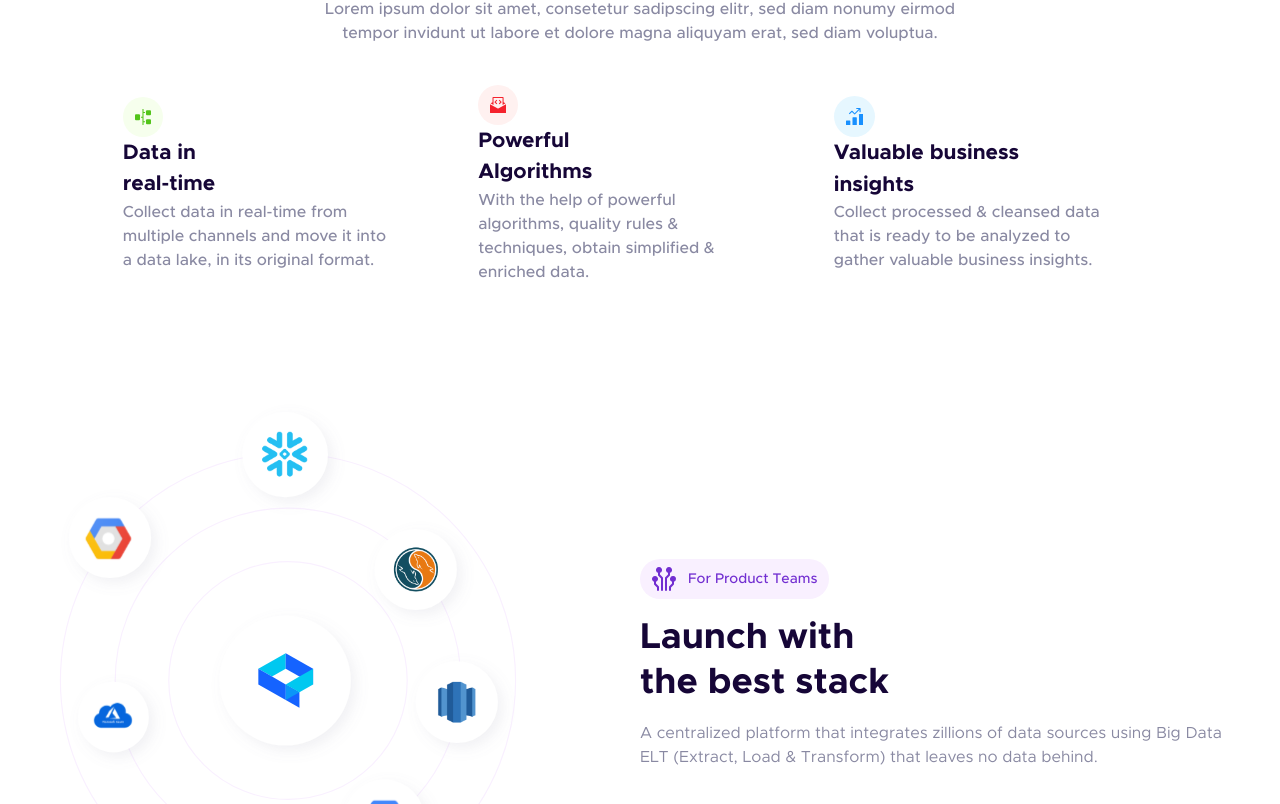
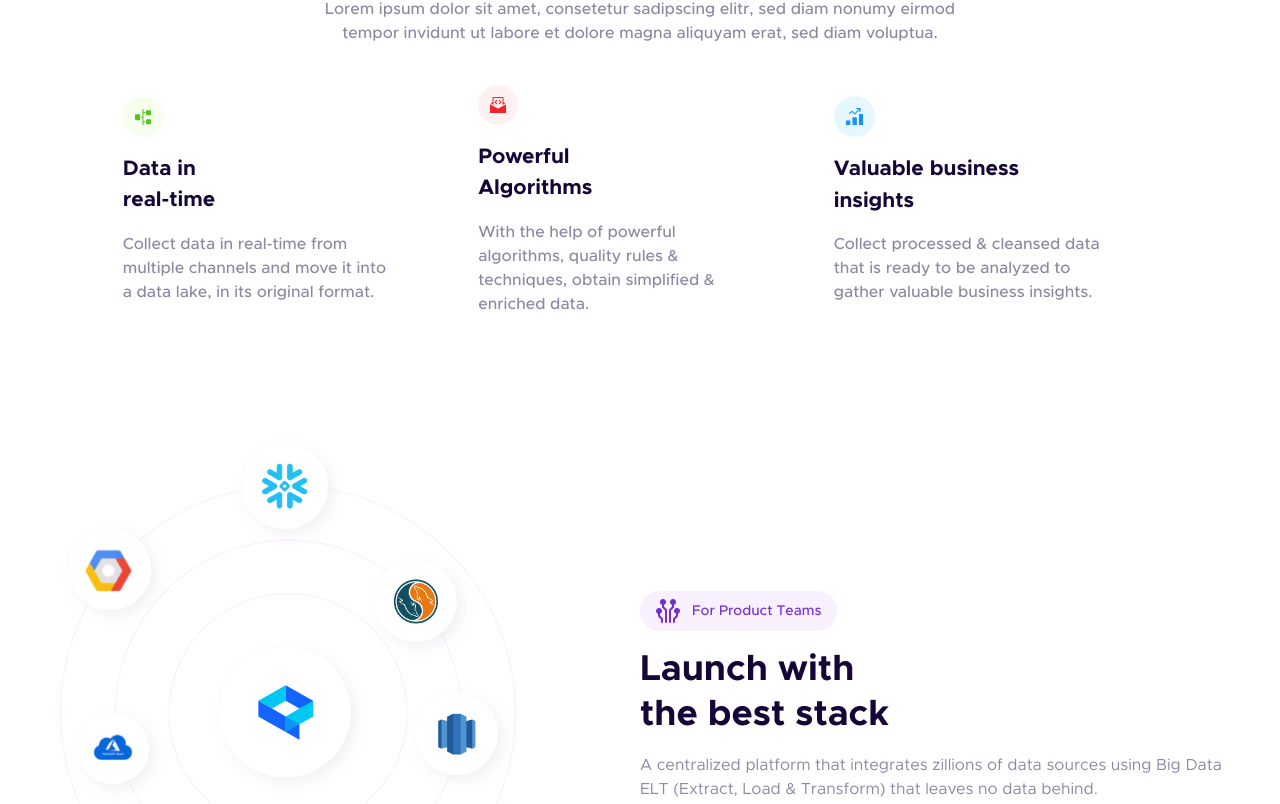
Before and after one commit to babblebey/qubly, a React (Vite) app: page / in a window 1280 px wide. Shown: the part 1016-1820 px from the top of the page. Built offline with nearby package versions, Linux system fonts and the light colour scheme.

Commit message:
updated styles within the Navbar and WhyQubly component

```diff
--- a/src/components/Hero.jsx
+++ b/src/components/Hero.jsx
@@ -2,7 +2,7 @@ import heroImg from '../img/hero.svg';
 
 const Hero = () => {
     return (
-        <div className="w-full max-w-[1400px] m-auto flex flex-col lg:flex-row items-center px-10 pb-10 md:pb-36 mt-10 mb-28">
+        <div className="container flex flex-col lg:flex-row items-center px-10 pb-10 md:pb-36 mt-10 mb-28">
             <div className="w-full lg:w-6/12">
                 <div className="rounded-full flex items-center justify-center bg-secondary-100 w-fit py-2 px-4 mb-2">
                     <svg id="edit-brightness" xmlns="http://www.w3.org/2000/svg" width="16" height="16" viewBox="0 0 16 16">
--- a/src/components/Navbar.jsx
+++ b/src/components/Navbar.jsx
@@ -10,7 +10,7 @@ const Navbar = () => {
     }
 
     return (
-        <div className="w-full max-w-[1400px] m-auto">
+        <div className="container">
             <div className={`flex justify-between items-center px-10 py-4 ${toggleMenu && 'bg-white'}`}>
                 <img src={logo} alt="Qubly" className="w-[38px] md:w-[48px]"/>
 
--- a/src/components/WhyQubly.jsx
+++ b/src/components/WhyQubly.jsx
@@ -1,8 +1,8 @@
 const WhyQubly = () => {
     return (
-        <div className="w-full max-w-[1400px] m-auto">
+        <div className="container my-14">
             <div className="w-full flex justify-center">
-                <div className="pill">
+                <div className="pill py-2 px-3">
                     <svg className="w-5 mr-2" xmlns="http://www.w3.org/2000/svg" width="25.776" height="17.184" viewBox="0 0 25.776 17.184">
                         <path id="Icon_awesome-eye" data-name="Icon awesome-eye" d="M25.62,12.439A14.353,14.353,0,0,0,12.888,4.5,14.355,14.355,0,0,0,.156,12.439a1.448,1.448,0,0,0,0,1.306,14.353,14.353,0,0,0,12.732,7.939A14.355,14.355,0,0,0,25.62,13.745,1.448,1.448,0,0,0,25.62,12.439Zm-12.732,7.1a6.444,6.444,0,1,1,6.444-6.444A6.444,6.444,0,0,1,12.888,19.536Zm0-10.74a4.265,4.265,0,0,0-1.133.17,2.141,2.141,0,0,1-2.994,2.994A4.286,4.286,0,1,0,12.888,8.8Z" transform="translate(0 -4.5)" fill="#722ed1"/>
                     </svg>
@@ -25,7 +25,7 @@ const WhyQubly = () => {
             <div className=" w-full md:w-10/12 m-auto flex flex-col md:flex-row justify-center md:justify-between items-center mt-6">
                 <div className="w-full p-6 md:p-4 md:w-[35%] text-center md:text-left">
                     <div className="rounded-full p-3 w-fit bg-[#F6FFED] m-auto md:m-0">
-                        <svg class xmlns="http://www.w3.org/2000/svg" width="16" height="16.437" viewBox="0 0 16 16.437">
+                        <svg xmlns="http://www.w3.org/2000/svg" width="16" height="16.437" viewBox="0 0 16 16.437">
                             <g id="Group_15" data-name="Group 15" transform="translate(-0.219)">
                                 <path id="Path_618" data-name="Path 618" d="M14.568,0H13.541V7.7H12V8.732h1.541v7.7h1.027V13.355h1.541V12.328H14.568V4.109h1.541V3.082H14.568Z" transform="translate(-5.836)" fill="#52c41a"/>
                                     <rect id="Rectangle_370" data-name="Rectangle 370" width="5" height="5" rx="1" transform="translate(11.219 1.219)" fill="#52c41a"/>
@@ -34,7 +34,7 @@ const WhyQubly = () => {
                             </g>
                         </svg>
                     </div>
-                    <h2 className="font-bold text-[21px] text-primary-200">
+                    <h2 className="font-bold text-[21px] text-primary-200 my-4">
                         Data in <br />
                         real-time
                     </h2>
@@ -55,7 +55,7 @@ const WhyQubly = () => {
                         </svg>
 
                     </div>
-                    <h2 className="font-bold text-[21px] text-primary-200">
+                    <h2 className="font-bold text-[21px] text-primary-200 my-4">
                         Powerful <br />
                         Algorithms
                     </h2>
@@ -76,7 +76,7 @@ const WhyQubly = () => {
                         </svg>
 
                     </div>
-                    <h2 className="font-bold text-[21px] text-primary-200">
+                    <h2 className="font-bold text-[21px] text-primary-200 my-4">
                         Valuable business <br />
                         insights
                     </h2>
--- a/src/index.css
+++ b/src/index.css
@@ -254,6 +254,10 @@
 @tailwind components;
 @tailwind utilities;
 
+.container {
+    @apply w-full max-w-[1400px] mx-auto;
+}
+
 .pill {
-    @apply flex items-center rounded-full py-2 px-3 bg-secondary-100 w-fit text-secondary-200 font-medium text-sm;
+    @apply flex items-center rounded-full bg-secondary-100 w-fit text-secondary-200 font-medium text-sm;
 }
```
